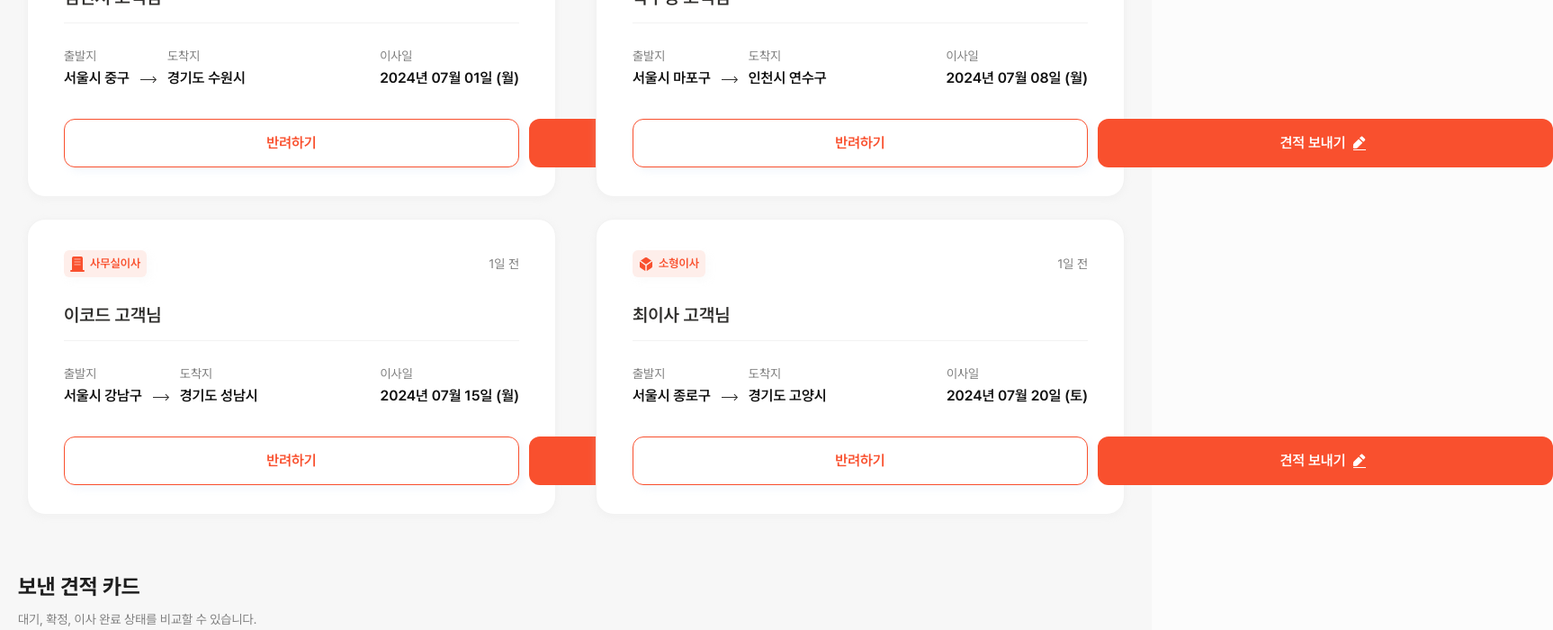
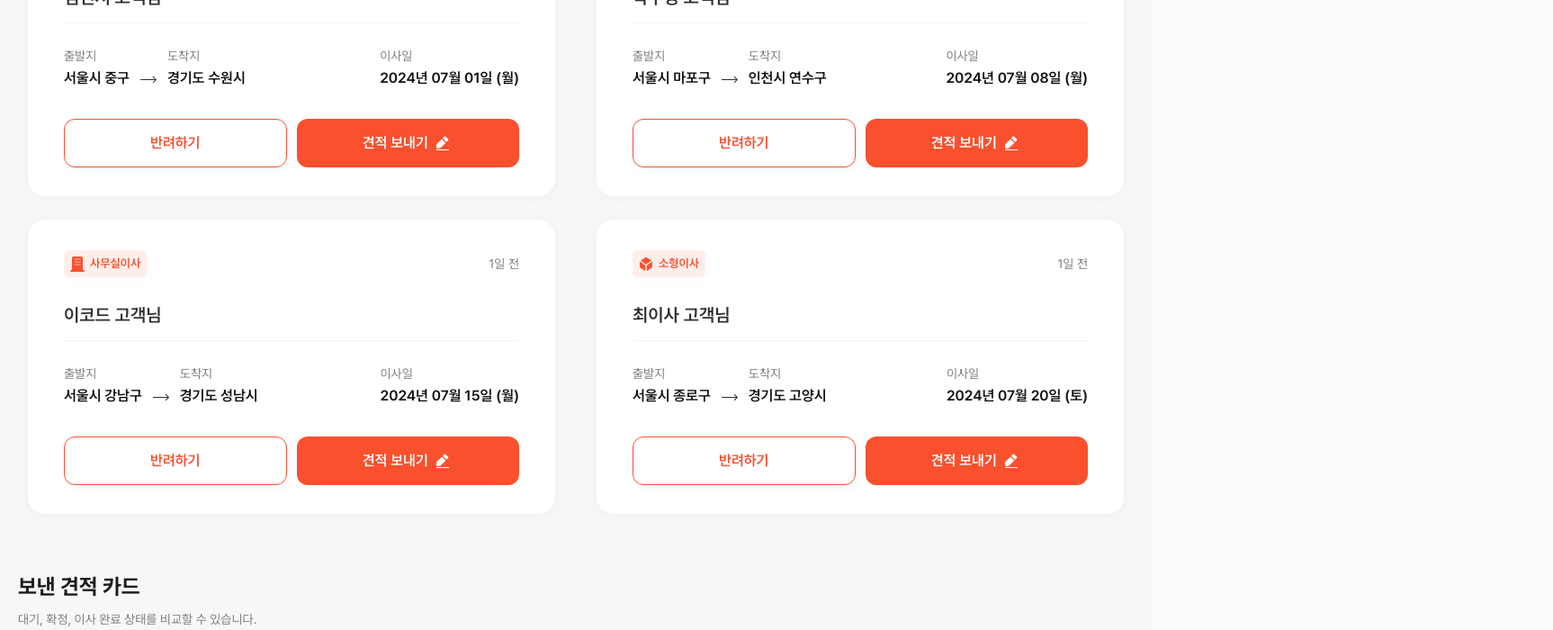
Before and after one commit to kimchanhee0309/Moving-FE-Team1, a Next.js app: page /modal-test in a window 1280 px wide. Shown: the part 540-1240 px from the top of the page at 90% size, 1726 px wide, since content can reach past the window. Built offline with nearby package versions, Linux system fonts and the light colour scheme; no server answers.

Commit message:
refactor: 버튼 수정

```diff
--- a/src/app/(mover)/layout.tsx
+++ b/src/app/(mover)/layout.tsx
@@ -7,7 +7,7 @@ export default function MoverLayout({ children }: { children: ReactNode }) {
   return (
     <>
       <GnbContainer />
-      <AuthGuard role="MOVER">{children}</AuthGuard>
+      {<AuthGuard role="MOVER">{children}</AuthGuard>}
     </>
   );
 }
--- a/src/features/mover-requests/components/ReceivedRequestCard.tsx
+++ b/src/features/mover-requests/components/ReceivedRequestCard.tsx
@@ -42,14 +42,14 @@ export function ReceivedRequestCard({
         <RequestSummary request={request} variant="card" />
       </div>
 
-      <div className="flex items-center gap-[11px] max-[743px]:flex-col">
+      <div className="grid w-full grid-cols-2 gap-[11px] max-[743px]:grid-cols-1">
         <Button
           type="button"
           size="sm"
           variant="outlined"
           fullWidth
           disabled={isDisabled}
-          className="!w-full !border-[var(--primary-400)] !text-[var(--primary-400)]"
+          className="!border-[var(--primary-400)] !text-[var(--primary-400)]"
           onClick={() => onReject(request.requestId)}
         >
           반려하기
@@ -61,7 +61,7 @@ export function ReceivedRequestCard({
           fullWidth
           withWritingIcon
           disabled={isDisabled}
-          className="!w-full max-[743px]:order-first"
+          className="max-[743px]:order-first"
           onClick={() => onSendQuote(request.requestId)}
         >
           견적 보내기
```
